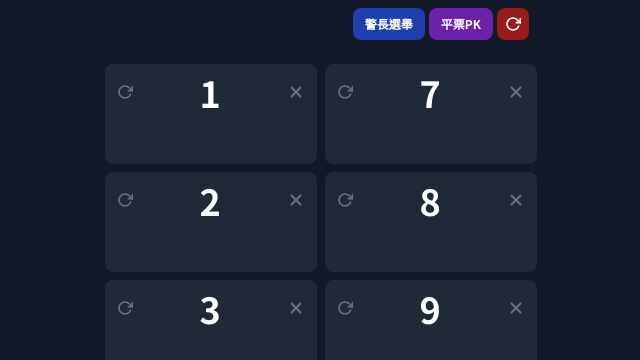
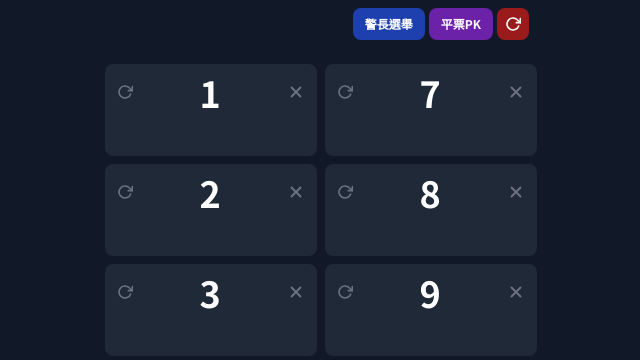
Before and after one commit to leungfoonkc/Werewolf, a plain HTML site: page index.html in a window 1280 px wide. Shown: the top 360 px of the page, without its empty margins (319-959 px from the left). Drawn offline with nearby package versions, Linux system fonts and the light colour scheme.

Commit message:
Update index.html

```diff
--- a/index.html
+++ b/index.html
@@ -24,7 +24,7 @@
 
         /* 玩家卡片嘅最小高度 */
         .player-card {
-            min-height: 9.5vh;
+            min-height: 7.6vh; /* Further reduced height by 20% */
             transition: background-color 0.2s ease-in-out;
             position: relative; /* For the cross overlay */
         }
@@ -279,7 +279,7 @@
                                      <svg xmlns="http://www.w3.org/2000/svg" width="18" height="18" viewBox="0 0 24 24" fill="none" stroke="currentColor" stroke-width="2.5" stroke-linecap="round" stroke-linejoin="round"><path d="M18 6 6 18"/><path d="m6 6 12 12"/></svg>
                                 </button>
                             </div>
-                            <div class="tags-container flex flex-wrap justify-center min-h-[40px] items-center">${tagsHTML}</div>
+                            <div class="tags-container flex flex-wrap justify-center min-h-[32px] items-center">${tagsHTML}</div>
                         </div>
                         ${meEmojiHTML}
                     `;
```
